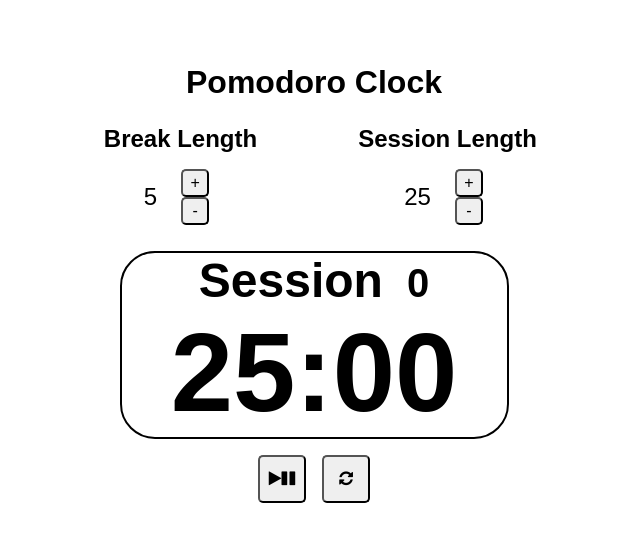
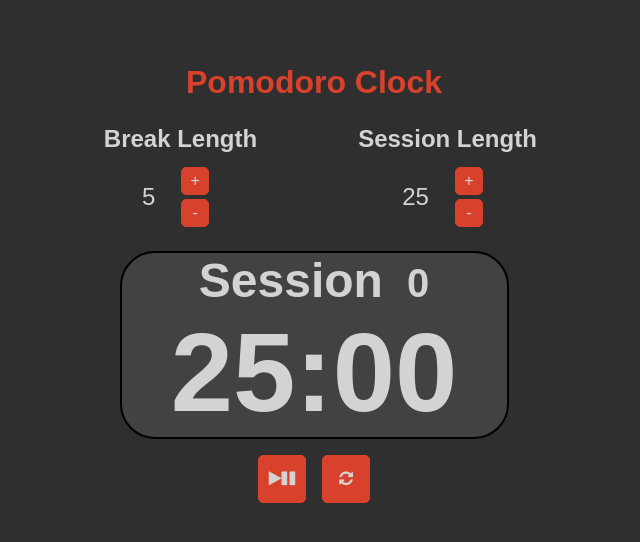
Before and after one commit to rtviner/pomodoro-timer, a React app: page / in a window 1280 px wide. Shown: the whole page, without its empty margins (326-966 px from the left). Built offline with nearby package versions, Linux system fonts and the light colour scheme.

Commit message:
add basic colors

```diff
--- a/src/style.css
+++ b/src/style.css
@@ -3,6 +3,8 @@ body {
 	margin: 0 auto;
 	font-family: arial;
 	text-align: center;
+	background-color: #2f2f2f;
+	color: #D3D3D3;
 }
 
 div#clock {
@@ -14,6 +16,7 @@ h1 {
 	font-size: 2em;
 	margin-top: 2em;
 	margin-bottom: 0;
+	color:#D8412C;
 }
 
 div#timers {
@@ -44,6 +47,9 @@ div.interactions {
 
 button {
 	border-radius: 5px;
+	border: 1px solid #D8412C;
+	background-color:#D8412C;
+	color: #D3D3D3;
 }
 
 div.increment {
@@ -62,6 +68,7 @@ button.lengthBtn {
 	font-size: 1em;
 	width: 1.75em;
 	height: 1.75em;
+	margin: 0.12em;
 }
 
 div#count-time-display {
@@ -71,6 +78,7 @@ div#count-time-display {
     font-size: 2em;
     border: 2.5px black solid;
     border-radius: 35px;
+    background-color: #424242;
 }
 
 h2#timer-label {
```
